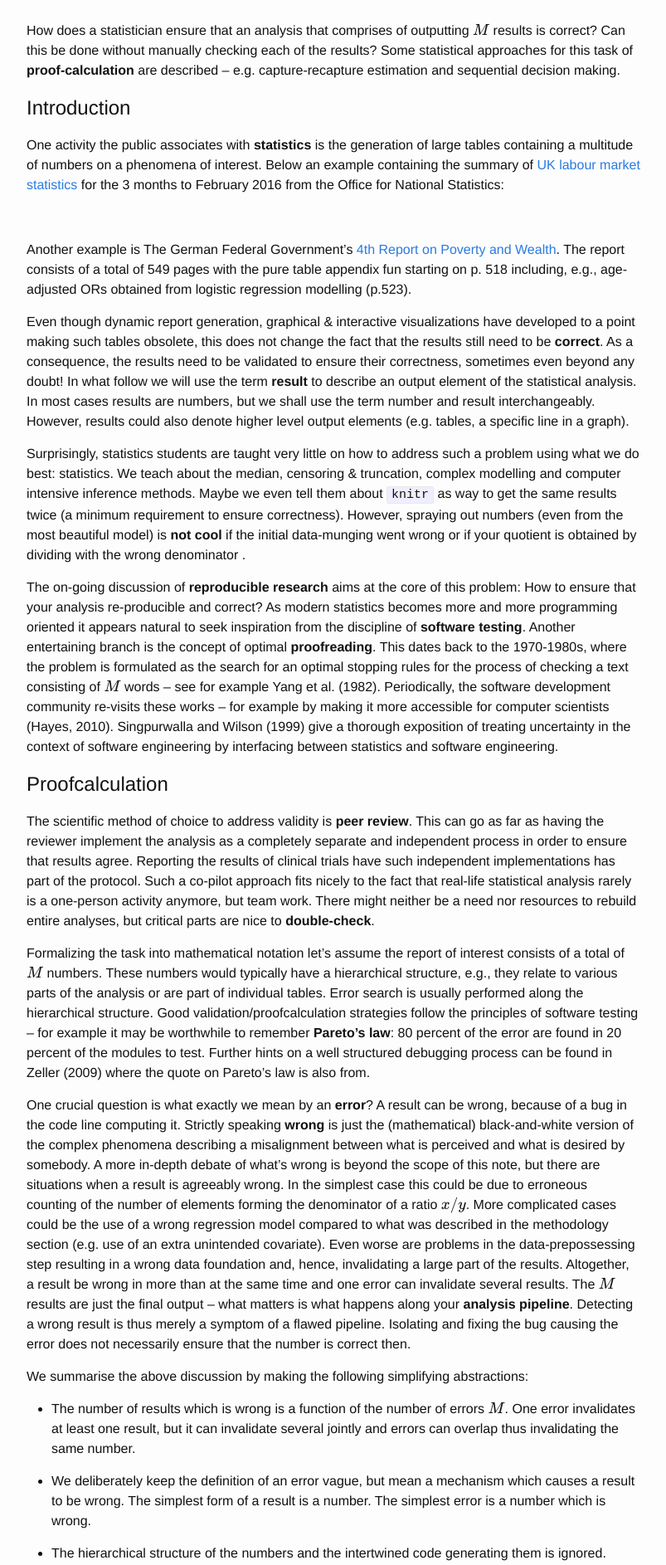
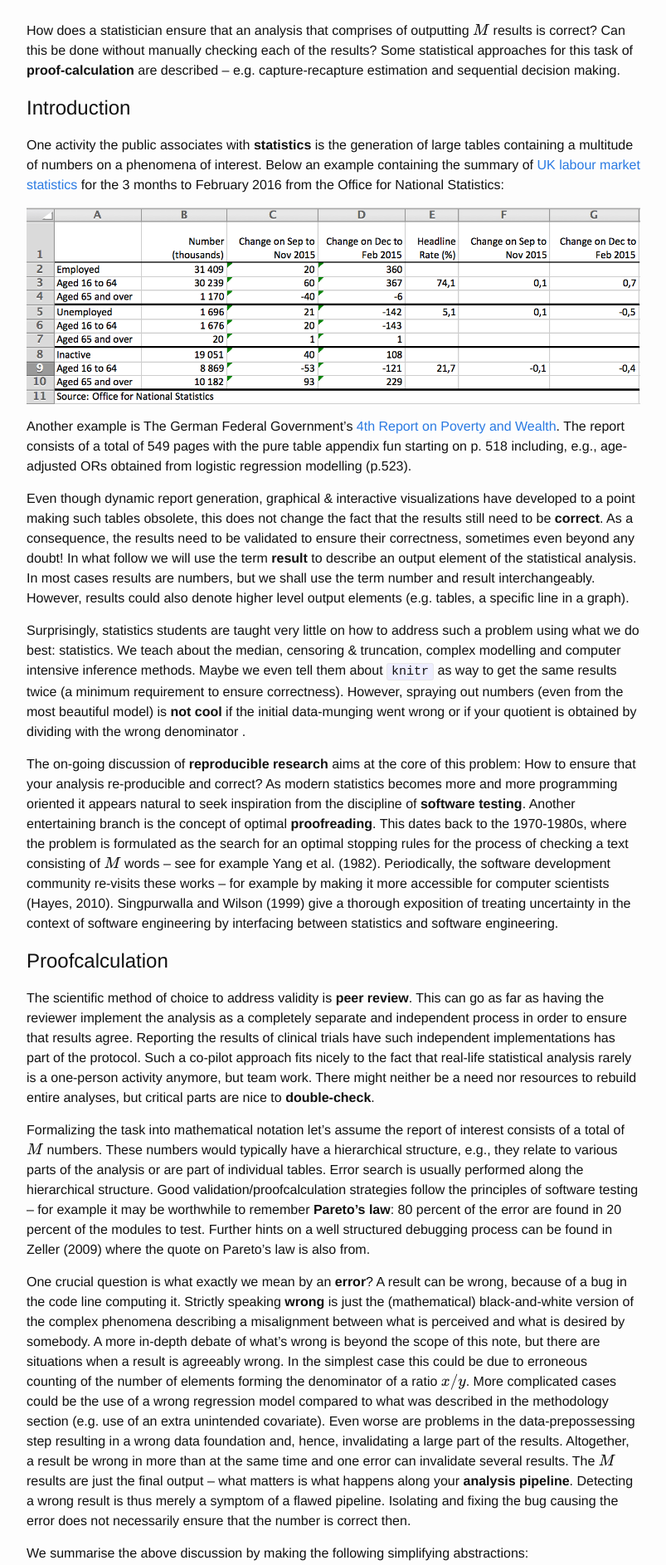
Before and after one commit to mhoehle/hoehleatsu.github.io, a Jekyll site: the page built from _posts/2016-05-21-proofCalculation.md, in a window 1280 px wide. Shown: the part 367-2253 px from the top of the page at 83% size, without its empty margins (238-1041 px from the left). Built offline with Jekyll 4.4.1, drawn with Linux system fonts in a browser that asks for light colours; formulas are drawn with MathJax 3.

Commit message:
more fig hazzle

```diff
--- a/_posts/2016-05-21-proofCalculation.md
+++ b/_posts/2016-05-21-proofCalculation.md
@@ -25,7 +25,7 @@ One activity the public associates with **statistics** is the generation of larg
 containing a multitude of numbers on a phenomena of interest. Below an example containing the summary of [UK labour market statistics](https://www.ons.gov.uk/employmentandlabourmarket/peopleinwork/employmentandemployeetypes/bulletins/uklabourmarket/april2016) for the 3 months to February 2016 from the
 Office for National Statistics:
 
-![](unemployment-apr2016.png "Source: https://www.ons.gov.uk/employmentandlabourmarket/peopleinwork/employmentandemployeetypes/bulletins/uklabourmarket/april2016")
+![]({{ site.url }}/figure/source/2016-05-21-proofCalculation/unemployment-apr2016.png "Source: https://www.ons.gov.uk/employmentandlabourmarket/peopleinwork/employmentandemployeetypes/bulletins/uklabourmarket/april2016")
 
 Another example is The German Federal Government’s [4th Report on Poverty and Wealth](http://www.bmas.de/DE/Service/Medien/Publikationen/a334-4-armuts-reichtumsbericht-2013.html). The report consists of a total of 549 pages with the pure table appendix fun starting on p. 518 including, e.g., age-adjusted ORs obtained from logistic regression modelling (p.523).
 
@@ -335,7 +335,7 @@ Well, I have not heard about such approaches being used seriously in software en
 The point is that statisticians appear to be very good at enlightening others about the virtues of statistics (repeat your measurements, have a sample plan, pantomimic act visualizing the horror of p-values, etc.). However, when it comes to our own analyses, we are surprisingly statistics-illiterate at times.
 
 
-![](look_for_the_pattern-300px.png "Source: https://openclipart.org/detail/248382/dropping-numbers")
+![]({{ site.url }}/figure/source/2016-05-21-proofCalculation/look_for_the_pattern-300px.png "Source: https://openclipart.org/detail/248382/dropping-numbers")
 
 # Literature
 
--- a/_source/2016-05-21-proofCalculation.Rmd
+++ b/_source/2016-05-21-proofCalculation.Rmd
@@ -60,7 +60,7 @@ One activity the public associates with **statistics** is the generation of larg
 containing a multitude of numbers on a phenomena of interest. Below an example containing the summary of [UK labour market statistics](https://www.ons.gov.uk/employmentandlabourmarket/peopleinwork/employmentandemployeetypes/bulletins/uklabourmarket/april2016) for the 3 months to February 2016 from the
 Office for National Statistics:
 
-![](unemployment-apr2016.png "Source: https://www.ons.gov.uk/employmentandlabourmarket/peopleinwork/employmentandemployeetypes/bulletins/uklabourmarket/april2016")
+![]({{ site.url }}/figure/source/2016-05-21-proofCalculation/unemployment-apr2016.png "Source: https://www.ons.gov.uk/employmentandlabourmarket/peopleinwork/employmentandemployeetypes/bulletins/uklabourmarket/april2016")
 
 Another example is The German Federal Government’s [4th Report on Poverty and Wealth](http://www.bmas.de/DE/Service/Medien/Publikationen/a334-4-armuts-reichtumsbericht-2013.html). The report consists of a total of 549 pages with the pure table appendix fun starting on p. 518 including, e.g., age-adjusted ORs obtained from logistic regression modelling (p.523).
 
@@ -307,7 +307,7 @@ Well, I have not heard about such approaches being used seriously in software en
 The point is that statisticians appear to be very good at enlightening others about the virtues of statistics (repeat your measurements, have a sample plan, pantomimic act visualizing the horror of p-values, etc.). However, when it comes to our own analyses, we are surprisingly statistics-illiterate at times.
 
 
-![](look_for_the_pattern-300px.png "Source: https://openclipart.org/detail/248382/dropping-numbers")
+![]({{ site.url }}/figure/source/2016-05-21-proofCalculation/look_for_the_pattern-300px.png "Source: https://openclipart.org/detail/248382/dropping-numbers")
 
 # Literature
 
```
Also changed, not shown: 1 other file.
